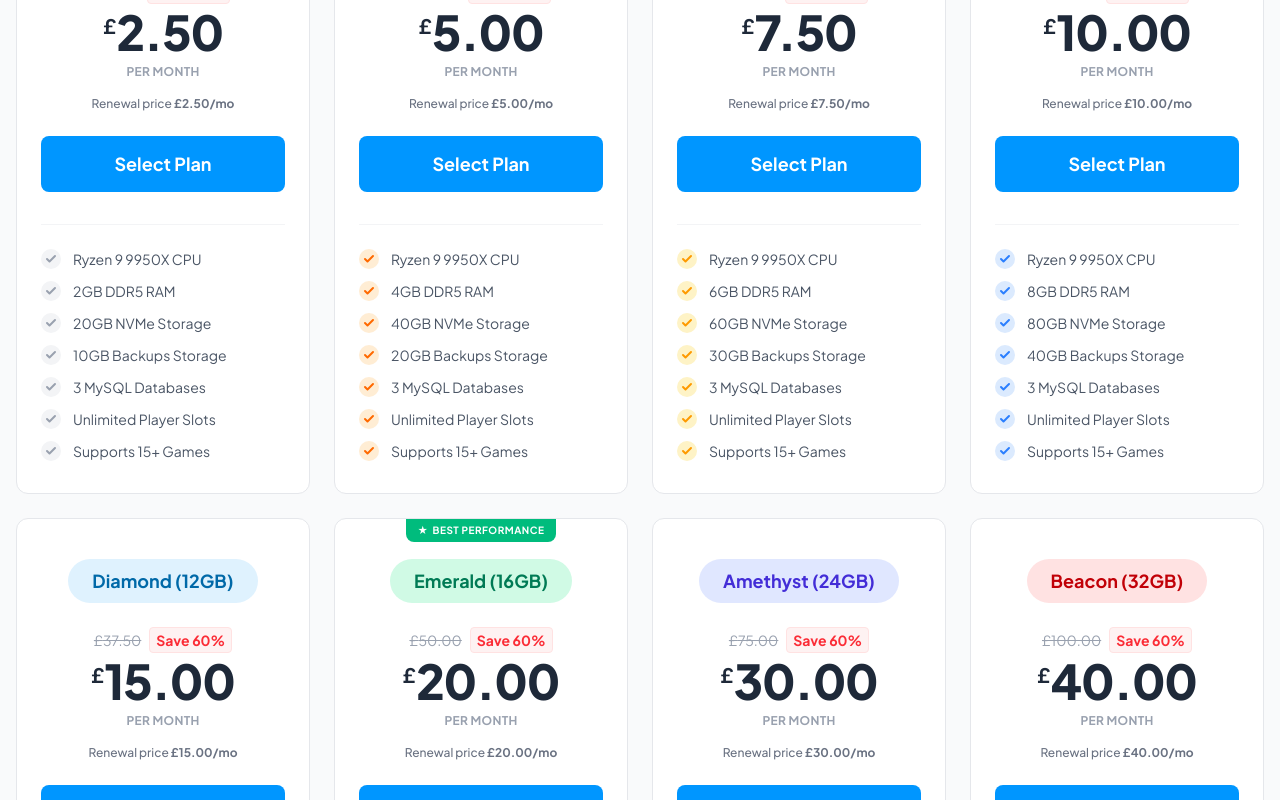
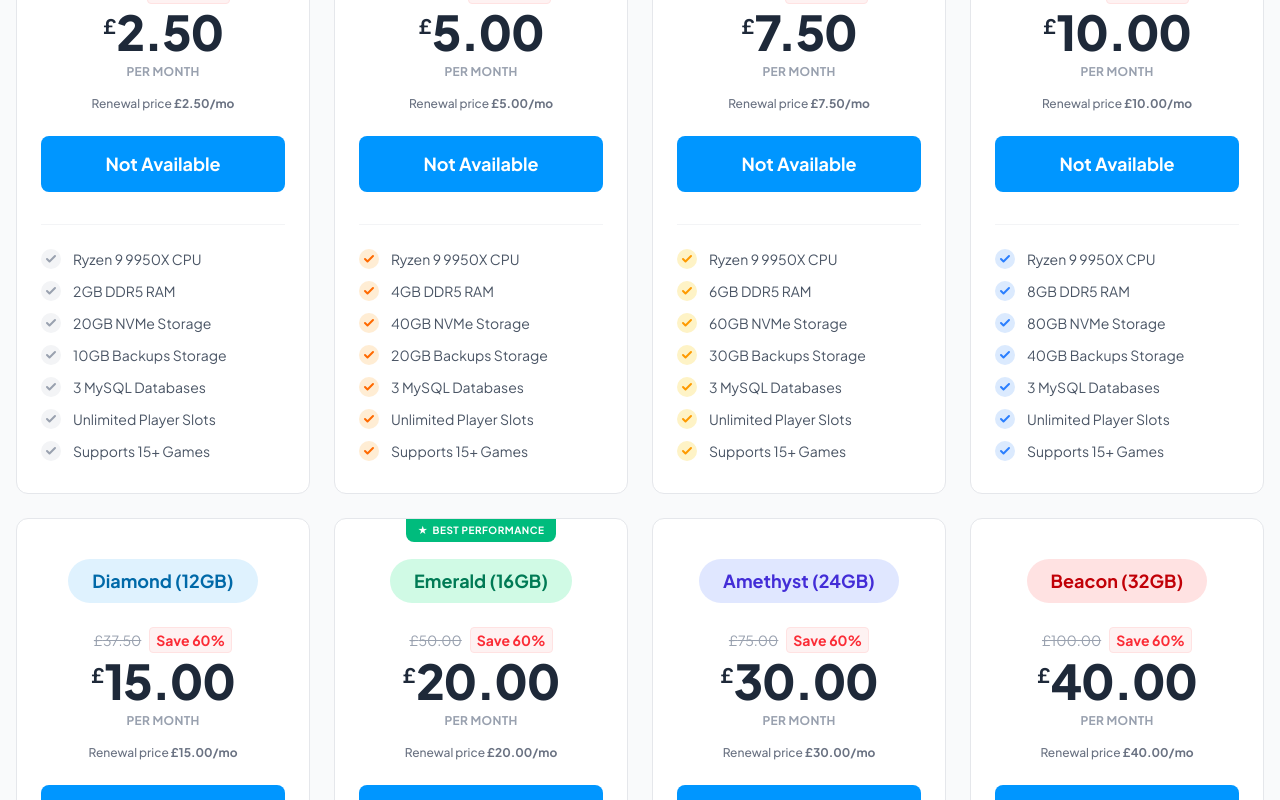
Before and after one commit to omdanielofficial/intranex-website, a React (Vite) app: page /game in a window 1280 px wide. Shown: the part 2320-3120 px from the top of the page. Built offline with nearby package versions, Linux system fonts and the light colour scheme.

Commit message:
12/04/2026-11:30

```diff
--- a/src/App.tsx
+++ b/src/App.tsx
@@ -6,8 +6,6 @@ import { CookieConsent } from './components/CookieConsent';
 
 
 const Home = lazy(() => import('./pages/Home'));
-const WebHosting = lazy(() => import('./pages/SharedHosting'));
-const ResellerHosting = lazy(() => import('./pages/ResellerHosting'));
 const VirtualPrivateServers = lazy(() => import('./pages/CloudVPS'));
 const DedicatedServers = lazy(() => import('./pages/DedicatedServer'));
 const EnterpriseSolutions = lazy(() => import('./pages/Colocation'));
@@ -33,8 +31,6 @@ function App() {
         <Suspense fallback={<PageLoader />}>
           <Routes>
             <Route path="/" element={<Home />} />
-            <Route path="/web" element={<WebHosting />} />
-            <Route path="/resellers" element={<ResellerHosting />} />
             <Route path="/vps" element={<VirtualPrivateServers />} />
             <Route path="/dedicated" element={<DedicatedServers />} />
             <Route path="/enterprise" element={<EnterpriseSolutions />} />
--- a/src/components/cloud-hosting/Pricing.tsx
+++ b/src/components/cloud-hosting/Pricing.tsx
@@ -115,7 +115,7 @@ export const CloudHostingPricing = () => {
                                             href={plan.link || '#'}
                                             className="inline-flex w-full bg-brand-primary hover:bg-brand-secondary text-white font-bold py-3.5 rounded-lg transition-all duration-300 transform active:scale-95 text-lg justify-center items-center"
                                         >
-                                            Select Plan
+                                            Not Available
                                         </a>
                                     </div>
 
```
Also changed, not shown: 67 other files (tests, documents, lock files or other folders).
